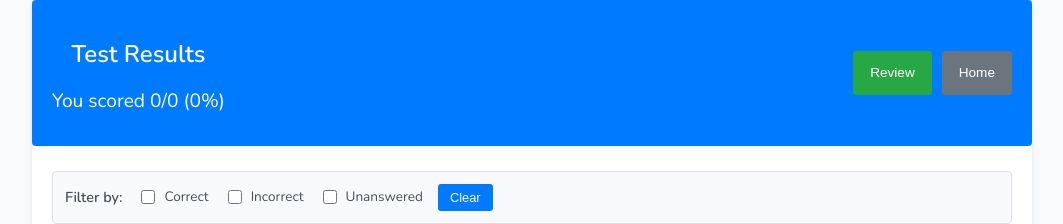
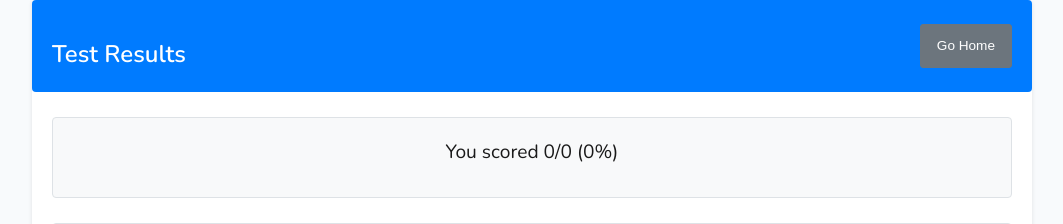
Before and after one commit to pravine9/question-bank, a Python web app: template templates/summary.html in a window 1280 px wide. Shown: the top 224 px of the page, without its empty margins (108-1171 px from the left). Run offline with Jinja, Linux system fonts and the light colour scheme; the template is opened without the code that fills it, so the values that code supplies are empty; some libraries are stand-ins or nearby versions.

Commit message:
style: update summary and question rendering UI for improved clarity and layout
- Refactored CSS for the summary section to enhance visual hierarchy and user experience.
- Introduced a new score section with updated styling for better presentation of results.
- Simplified question rendering logic in TypeScript to improve readability and maintainability.
- Removed unnecessary elements and streamlined event listeners for a cleaner codebase.

```diff
--- a/src/styles/summary.css
+++ b/src/styles/summary.css
@@ -32,13 +32,22 @@
   color: white;
   font-size: 1.5rem;
   font-weight: 600;
-  margin-bottom: 15px;
+  margin-bottom: 0;
+}
+
+.score-section {
+  text-align: center;
+  margin-bottom: 25px;
+  padding: 20px;
+  background: #f8f9fa;
+  border-radius: 4px;
+  border: 1px solid #dee2e6;
 }
 
 .score-text {
   font-size: 1.2rem;
   font-weight: 500;
-  color: white;
+  color: #1a1a1a;
   margin-bottom: 10px;
 }
 
@@ -367,20 +376,14 @@
   font-weight: 600;
   margin-bottom: 6px;
   margin-top: 12px;
-  text-align: center;
+  text-align: left;
 }
 
 .review-answers h4:first-child {
   margin-top: 0;
 }
 
-.your-answer {
-  background: #f8f9fa;
-  padding: 8px;
-  border-radius: 3px;
-  margin-bottom: 8px;
-  border-left: 2px solid #007bff;
-}
+
 
 .correct-answer {
   background: #f8f9fa;
@@ -452,6 +455,7 @@
   font-weight: 600;
   color: #333;
   margin-bottom: 10px;
+  text-align: center;
 }
 
 .modal-body .question-image {
@@ -482,11 +486,6 @@
   background: #e9ecef;
 }
 
-.modal-body .options input[type="radio"] {
-  margin-right: 6px;
-  pointer-events: none;
-}
-
 /* Review mode specific styling */
 .modal-body .options label.user-selected {
   background: #fff3cd;
@@ -498,18 +497,13 @@
   background: #d4edda;
 }
 
-.modal-body .options label.incorrect-answer {
-  border: 2px solid #dc3545;
-  background: #f8d7da;
-}
-
 .modal-body .options label.user-selected.correct-answer {
-  background: #d4edda;
+  background: #fff3cd;
   border: 2px solid #28a745;
 }
 
 .modal-body .options label.user-selected.incorrect-answer {
-  background: #f8d7da;
+  background: #fff3cd;
   border: 2px solid #dc3545;
 }
 
--- a/static/summary.ts
+++ b/static/summary.ts
@@ -59,8 +59,6 @@ export class SummaryManager {
     if (!tbody) return;
 
     let correctCount = 0;
-    let incorrectCount = 0;
-    let unansweredCount = 0;
     tbody.innerHTML = '';
     this.filteredRows = [];
 
@@ -72,10 +70,6 @@ export class SummaryManager {
 
       if (isCorrect) {
         correctCount++;
-      } else if (userAnswer !== 'No answer') {
-        incorrectCount++;
-      } else {
-        unansweredCount++;
       }
 
       const row = tbody.insertRow();
@@ -123,17 +117,12 @@ export class SummaryManager {
   }
 
   private setupEventListeners(): void {
-    const reviewWrongBtn = document.getElementById('reviewWrongBtn');
     const goHomeBtn = document.getElementById('goHomeBtn');
     const modalClose = document.querySelector('.modal-close');
     const closeReviewBtn = document.getElementById('closeReviewBtn');
     const prevQuestionBtn = document.getElementById('prevQuestionBtn');
     const nextQuestionBtn = document.getElementById('nextQuestionBtn');
     const clearFilterBtn = document.querySelector('.clear-filter-btn');
-
-    if (reviewWrongBtn) {
-      reviewWrongBtn.addEventListener('click', () => this.startReviewMode('incorrect'));
-    }
     if (goHomeBtn) {
       goHomeBtn.addEventListener('click', () => {
         window.location.href = 'index.html';
@@ -282,16 +271,7 @@ export class SummaryManager {
       });
     }
 
-    // Show user's answer
-    const reviewYourAnswer = document.getElementById('reviewYourAnswer');
-    if (reviewYourAnswer) {
-      if (question.is_calculation) {
-        reviewYourAnswer.textContent = userAnswer !== 'No answer' ? userAnswer : 'No answer provided';
-      } else {
-        const selectedAnswer = question.answers.find(a => a.answer_number.toString() === userAnswer);
-        reviewYourAnswer.textContent = selectedAnswer ? selectedAnswer.text : 'No answer provided';
-      }
-    }
+
 
     // Show correct answer
     const reviewCorrectAnswer = document.getElementById('reviewCorrectAnswer');
--- a/templates/summary.html
+++ b/templates/summary.html
@@ -17,12 +17,14 @@
         <div class="summary-header">
           <div class="summary-header-left">
             <h1>Test Results</h1>
-            <div class="score-text" id="scoreText">You scored 0/0 (0%)</div>
           </div>
           <div class="summary-header-actions">
-            <button type="button" id="reviewWrongBtn" class="btn btn-primary">Review</button>
-            <button type="button" id="goHomeBtn" class="btn btn-secondary">Home</button>
+            <button type="button" id="goHomeBtn" class="btn btn-secondary">Go Home</button>
           </div>
+        </div>
+
+        <div class="score-section">
+          <div class="score-text" id="scoreText">You scored 0/0 (0%)</div>
         </div>
 
         <div class="filter-section">
@@ -72,10 +74,6 @@
           <img id="reviewQuestionImage" class="question-image" alt="Question image" style="display:none;">
           <div id="reviewAnswerOptions" class="options"></div>
           <div class="review-answers">
-            <div class="your-answer">
-              <h4>Your Answer</h4>
-              <div id="reviewYourAnswer"></div>
-            </div>
             <div class="correct-answer">
               <h4>Correct Answer</h4>
               <div id="reviewCorrectAnswer"></div>
```
Also changed, not shown: static/question_renderer.ts (+25 -32 lines).
